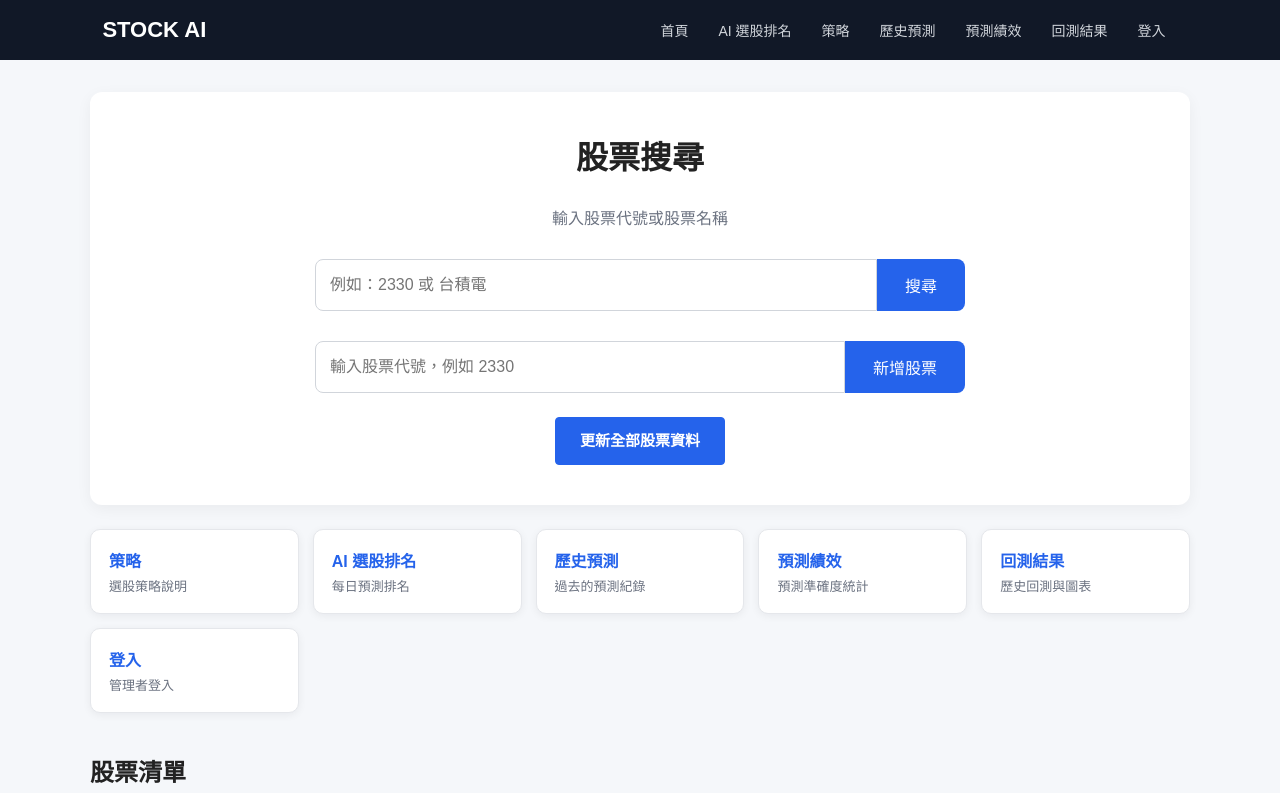
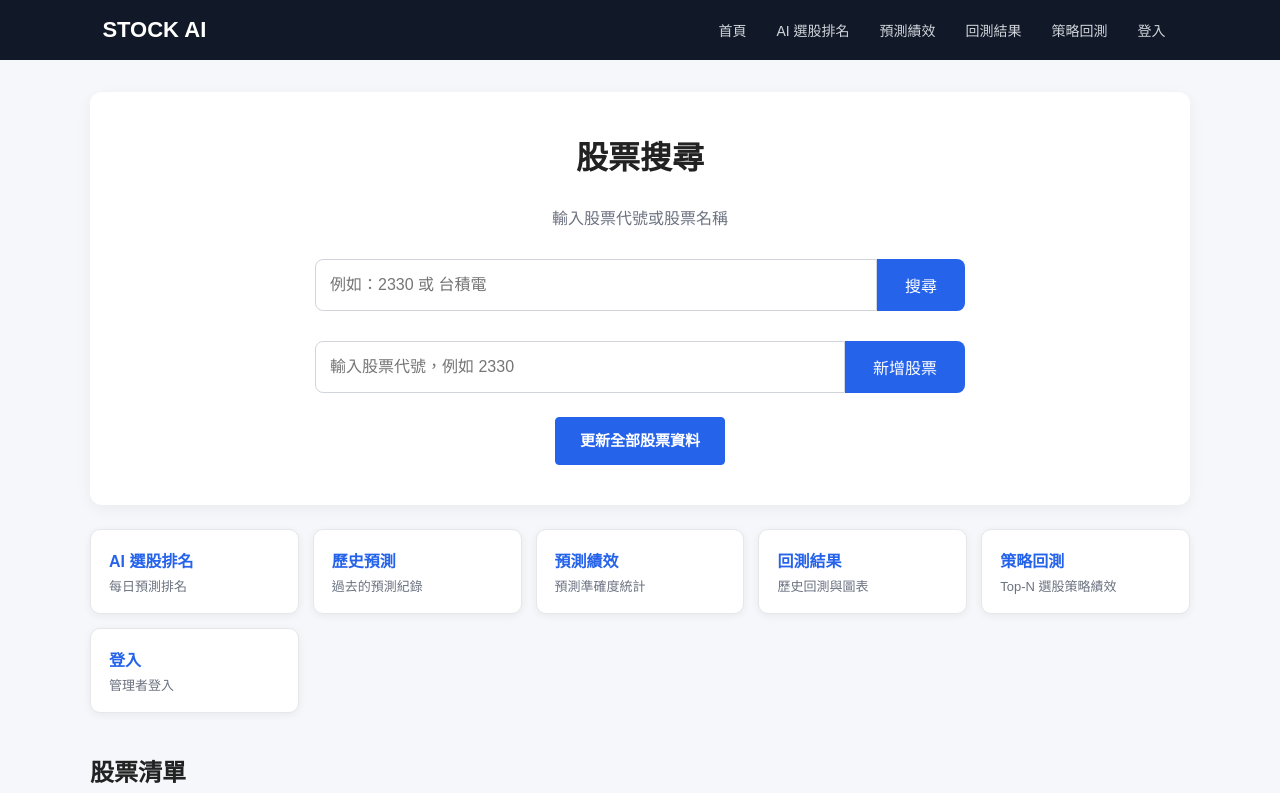
Before and after one commit to 80501tom-boop/PythonProject, a Django app: page / in a window 1280 px wide. Shown: the top 793 px of the page. Run offline with Django 5.2, Linux system fonts and the light colour scheme; data that the repository does not hold is empty.

Commit message:
調整導覽列與首頁卡片順序，回測相關連結相鄰
Co-authored-by: Copilot <223556219+Copilot@users.noreply.github.com>

```diff
--- a/templates/stocks/index.html
+++ b/templates/stocks/index.html
@@ -118,10 +118,6 @@
         快速連結（其他頁面）
     ========================= -->
     <section class="quick-links">
-        <a class="quick-card" href="{% url 'market_strategy' %}">
-            <strong>策略</strong>
-            <span>選股策略說明</span>
-        </a>
         <a class="quick-card" href="{% url 'market_ranking' %}">
             <strong>AI 選股排名</strong>
             <span>每日預測排名</span>
@@ -137,6 +133,10 @@
         <a class="quick-card" href="{% url 'market_backtest' %}">
             <strong>回測結果</strong>
             <span>歷史回測與圖表</span>
+        </a>
+        <a class="quick-card" href="{% url 'market_strategy' %}">
+            <strong>策略回測</strong>
+            <span>Top-N 選股策略績效</span>
         </a>
         <a class="quick-card" href="{% url 'admin:login' %}">
             <strong>登入</strong>
--- a/templates/stocks/partials/navbar.html
+++ b/templates/stocks/partials/navbar.html
@@ -6,10 +6,9 @@
     <nav class="site-links">
         <a href="{% url 'index' %}">首頁</a>
         <a href="{% url 'market_ranking' %}">AI 選股排名</a>
-        <a href="{% url 'market_strategy' %}">策略</a>
-        <a href="{% url 'prediction_history' %}">歷史預測</a>
         <a href="{% url 'prediction_performance' %}">預測績效</a>
         <a href="{% url 'market_backtest' %}">回測結果</a>
+        <a href="{% url 'market_strategy' %}">策略回測</a>
         <a href="{% url 'admin:login' %}">登入</a>
     </nav>
 
```
